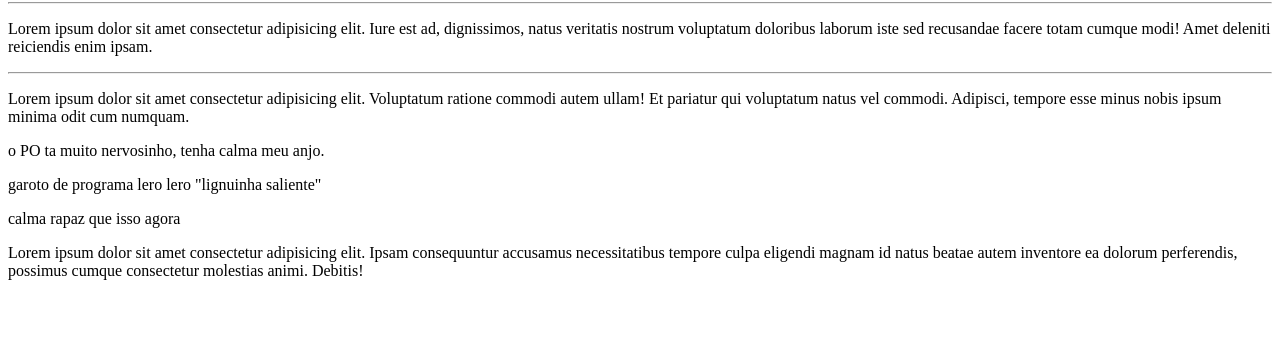
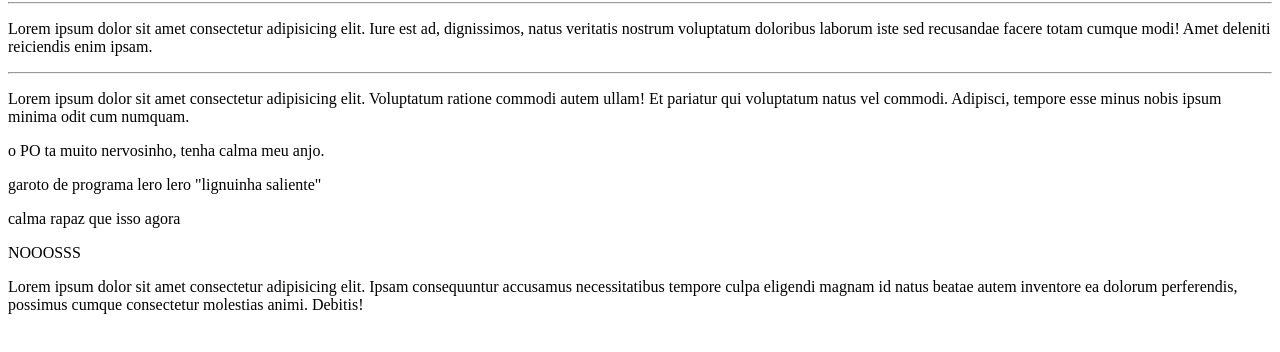
Before and after one commit to Yuricruz-2000/Ola-mundo, a plain HTML site: page site_exemplo/index.html in a window 1280 px wide. Shown: the part 78-430 px from the top of the page. Drawn offline with Linux system fonts and the light colour scheme.

Commit message:
surpresa-(nomefilial)

```diff
--- a/site_exemplo/index.html
+++ b/site_exemplo/index.html
@@ -14,6 +14,7 @@
     <p>o PO ta muito nervosinho, tenha calma meu anjo.</p>
     <p>garoto de programa lero lero "lignuinha saliente"</p>
     <p>calma rapaz que isso agora</p>
+    <p>NOOOSSS</p>
     <p>Lorem ipsum dolor sit amet consectetur adipisicing elit. Ipsam consequuntur accusamus necessitatibus tempore culpa eligendi magnam id natus beatae autem inventore ea dolorum perferendis, possimus cumque consectetur molestias animi. Debitis!</p>
 </body>
 </html>
```
